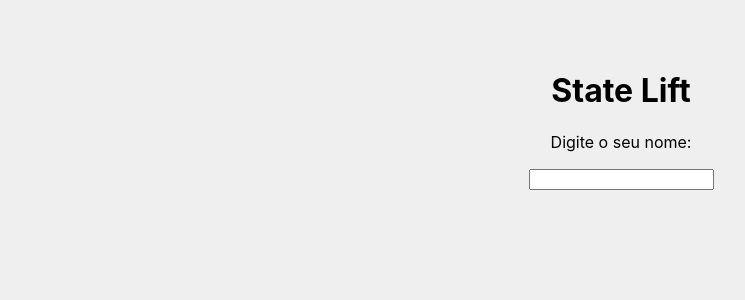
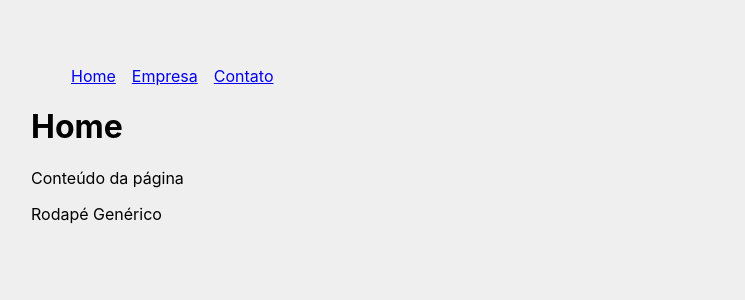
Before and after one commit to LucasLima1407/Curso-ReactJS, a React (Create React App) app in the folder my-app/: page / in a window 1280 px wide. Shown: the top 300 px of the page, without its empty margins (19-764 px from the left). Built offline with nearby package versions, Linux system fonts and the light colour scheme.

Commit message:
Aula15/2
Utilizando router  pela primeira vez

```diff
--- a/my-app/src/App.js
+++ b/my-app/src/App.js
@@ -1,15 +1,21 @@
 import './App.css';
-import SeuNome from './components/SeuNome';
-import Saudacao from './components/Saudacao';
-import { useState } from 'react';
+import {BrowserRouter as Router, Routes, Route} from 'react-router-dom'
+import Home from './pages/Home';
+import Contato from './pages/Contato';
+import Empresa from './pages/Empresa';
+import NavBar from './components/layout/Navbar';
+import Footer from './components/layout/Footer';
 function App() {
-  const  [nome, setNome] = useState()
   return (
-    <div className="App">
-      <h1>State Lift</h1>
-      <SeuNome setNome={setNome}/>
-      <Saudacao nome={nome}/>
-    </div>
+    <Router>
+     <NavBar />
+      <Routes>
+        <Route exact path='/' element={<Home />}/>
+        <Route path='/empresa' element={<Empresa />}/>
+        <Route path='/contato' element={<Contato />} />
+      </Routes>
+      <Footer />
+    </Router>
   );
 }
 
--- /dev/null
+++ b/my-app/src/components/layout/Footer.js
@@ -0,0 +1,6 @@
+function Footer(){
+    return(
+        <footer>Rodapé Genérico</footer>
+    )
+}
+export default Footer
--- /dev/null
+++ b/my-app/src/components/layout/NavBar.module.css
@@ -0,0 +1,8 @@
+.list{
+    display: flex;
+    list-style: none;
+}
+
+.item{
+    margin-right: 1rem;
+}
--- /dev/null
+++ b/my-app/src/components/layout/Navbar.js
@@ -0,0 +1,18 @@
+import {Link} from 'react-router-dom'
+import styles from './NavBar.module.css'
+function NavBar(){
+    return(
+        <ul className={styles.list}>
+        <li className={styles.item}>
+          <Link to='/'>Home</Link>
+        </li>
+        <li className={styles.item}>
+          <Link to='/empresa'>Empresa</Link>
+        </li>
+        <li className={styles.item}>
+          <Link to='/contato'>Contato</Link>
+        </li>
+      </ul>
+    )
+}
+export default NavBar
--- /dev/null
+++ b/my-app/src/pages/Contato.js
@@ -0,0 +1,9 @@
+function Contato(){
+    return(
+        <div>
+            <h1>Contato</h1>
+            <p>Conteúdo da página</p>
+        </div>
+    )
+}
+export default Contato
--- /dev/null
+++ b/my-app/src/pages/Empresa.js
@@ -0,0 +1,9 @@
+function Empresa(){
+    return(
+        <div>
+            <h1>Empresa</h1>
+            <p>Conteúdo da página</p>
+        </div>
+    )
+}
+export default Empresa
--- /dev/null
+++ b/my-app/src/pages/Home.js
@@ -0,0 +1,9 @@
+function Home(){
+    return(
+        <div>
+            <h1>Home</h1>
+            <p>Conteúdo da página</p>
+        </div>
+    )
+}
+export default Home
```
